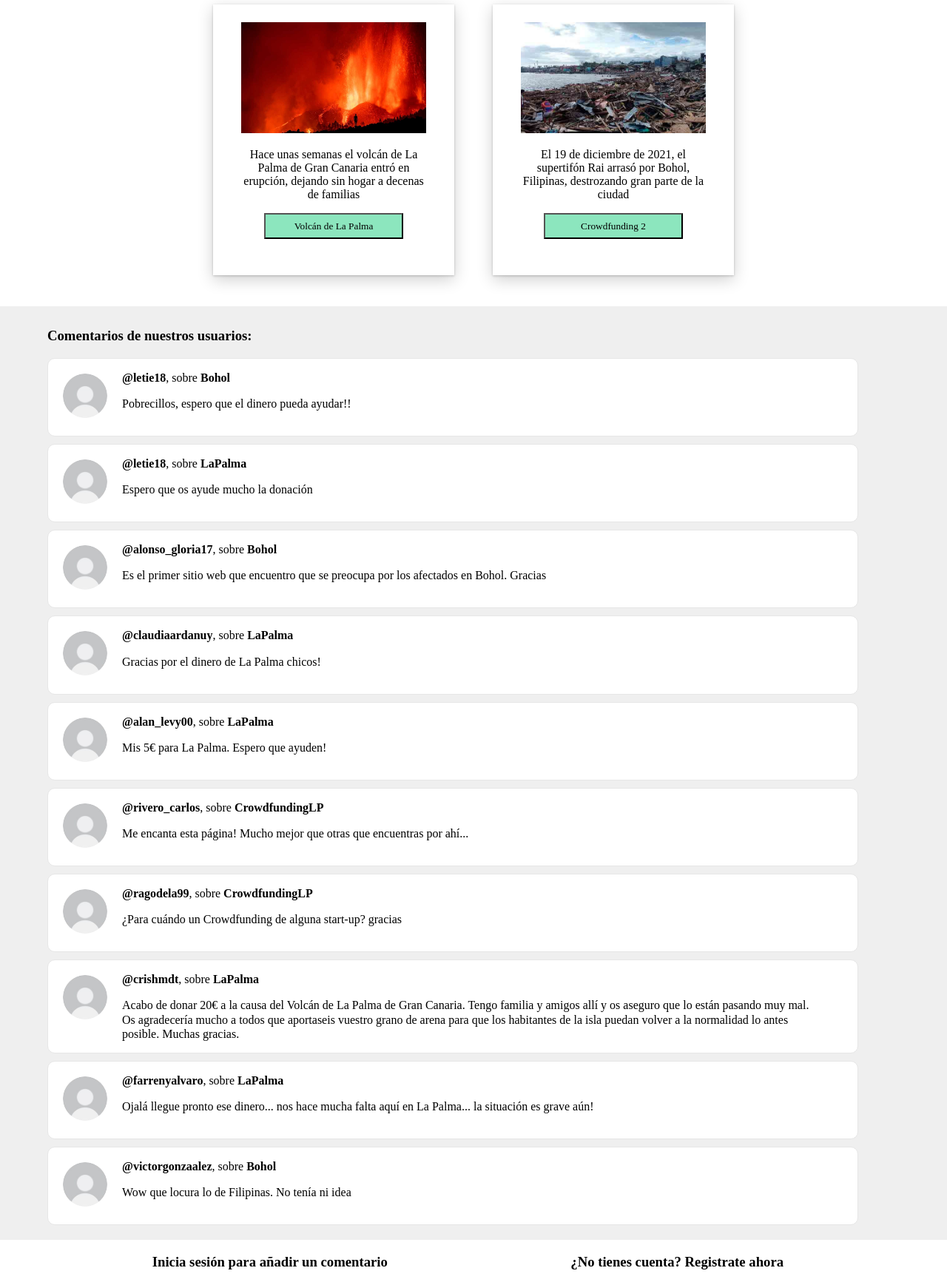
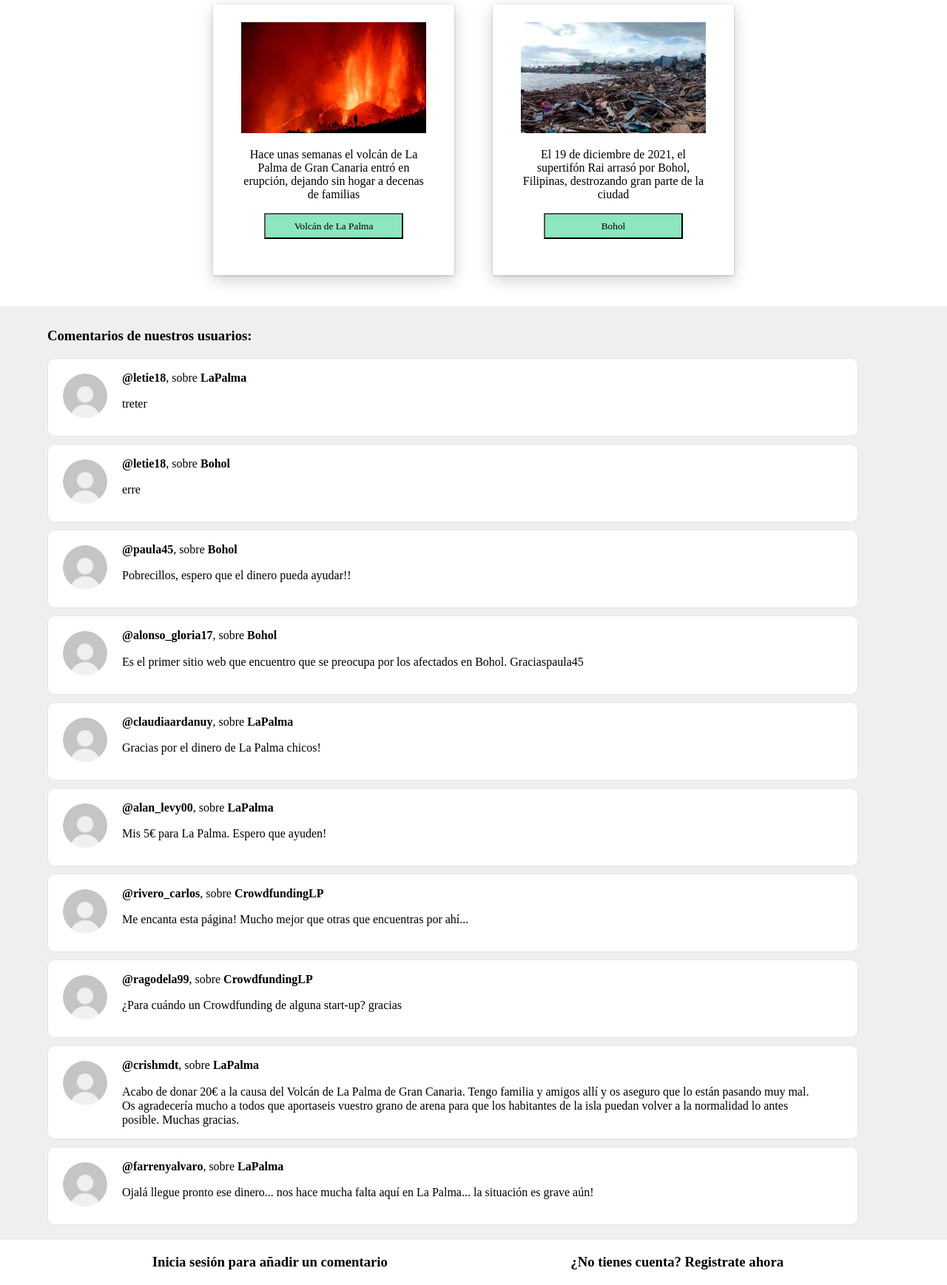
Before and after one commit to pgonzalezs1999/Web_de_crowdfunding, a PHP site: page /Pablo/ in a window 1280 px wide. Shown: the part 831-2568 px from the top of the page at 74% size. Run offline with PHP 8.4, Linux system fonts and the light colour scheme; some libraries are stand-ins or nearby versions; some web fonts are replaced.

Commit message:
retoques

```diff
--- a/crowdfunding_lp/database/comentarios.csv
+++ b/crowdfunding_lp/database/comentarios.csv
@@ -10,6 +10,7 @@
 rivero_carlos,CrowdfundingLP,Me encanta esta página! Mucho mejor que otras que encuentras por ahí...
 alan_levy00,LaPalma,Mis 5€ para La Palma. Espero que ayuden!
 claudiaardanuy,LaPalma,Gracias por el dinero de La Palma chicos!
-alonso_gloria17,Bohol,Es el primer sitio web que encuentro que se preocupa por los afectados en Bohol. Gracias
-letie18,LaPalma,"Espero que os ayude mucho la donación"
-letie18,Bohol,"Pobrecillos, espero que el dinero pueda ayudar!!"
+alonso_gloria17,Bohol,Es el primer sitio web que encuentro que se preocupa por los afectados en Bohol. Graciaspaula45,LaPalma,"He doando 20 €. Espero que sirvan de ayuda!!"
+paula45,Bohol,"Pobrecillos, espero que el dinero pueda ayudar!!"
+letie18,Bohol,erre
+letie18,LaPalma,treter
--- a/crowdfunding_lp/database/donaciones.csv
+++ b/crowdfunding_lp/database/donaciones.csv
@@ -13,3 +13,5 @@
 farrenyalvaro,Bohol,200
 letie18,LaPalma,100
 letie18,Bohol,356
+letie18,Bohol,12
+letie18,Bohol,12
--- a/crowdfunding_lp/index.php
+++ b/crowdfunding_lp/index.php
@@ -56,7 +56,7 @@
             <div class="proyecto">
                 <img src="images/Filipinas_desastre.jpg">
                 <p>El 19 de diciembre de 2021, el supertifón Rai arrasó por Bohol, Filipinas, destrozando gran parte de la ciudad</p>
-                <button class="botonForm"><a href="crowd2.php">Crowdfunding 2</a></button>
+                <button class="botonForm"><a href="crowd2.php">Bohol</a></button>
             </div>
         </div>
         <div class="comentarios">
--- a/crowdfunding_lp/validarLogin.php
+++ b/crowdfunding_lp/validarLogin.php
@@ -28,7 +28,10 @@
         {
             session_destroy();
             echo '<p class="explicacion">Sesión cerrada correctamente<br></p>';
+        }else if($_POST['username']=='' && $_POST['password']==''){
+            echo '<p> Debes llenar los campos<br></p>';
         }
+
         else if(isset($_POST['username']) && isset($_POST['password']))
         {
             $intentoUsername = $_POST['username'];
```
Also changed, not shown: crowdfunding_lp/registroUsers.php (+4 -8 lines).
